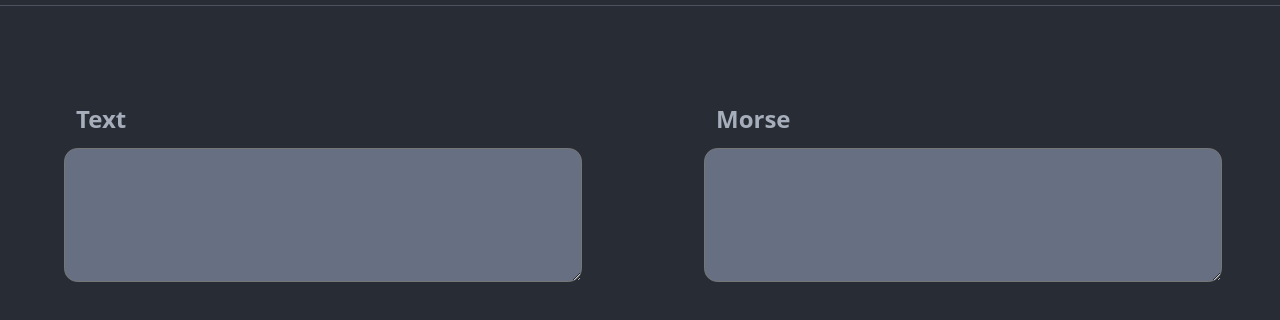
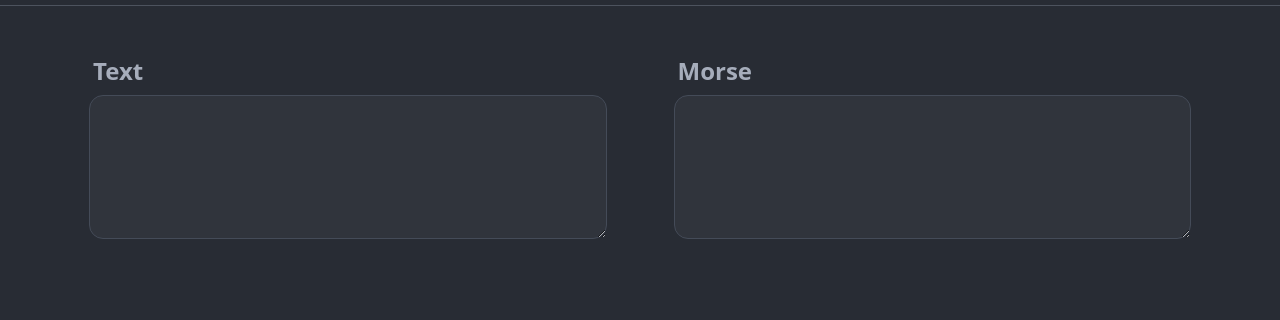
Before and after one commit to IllyaVakulenko/CSBC-Site-ver-2, a plain HTML site: page index.html in a window 1280 px wide. Shown: the part 52-372 px from the top of the page. Drawn offline with Linux system fonts and the light colour scheme.

Commit message:
- remove labels - fix textarea size bug (add {box-sizing: border-box}) - refactoring margins and paddings - split translator__text and translator__morse styles - add textarea:hover border - textarea {resize: vertical}

```diff
--- a/index.html
+++ b/index.html
@@ -17,17 +17,13 @@
 
   <main class="translator">
     <div class="translator__text">
-      <label for="translator__text__label">
-        <h2 class="translator__title">Text</h2>
-        <textarea class="translator__input text"></textarea>
-      </label>
+      <h2 class="translator__title">Text</h2>
+      <textarea class="translator__input text"></textarea>
     </div>
 
     <div class="translator__morse">
-      <label for="translator__morse__label">
-        <h2 class="translator__title">Morse</h2>
-        <textarea class="translator__input morse"></textarea>
-      </label>
+      <h2 class="translator__title">Morse</h2>
+      <textarea class="translator__input morse"></textarea>
     </div>
   </main>
 
--- a/styles/style.css
+++ b/styles/style.css
@@ -1,17 +1,20 @@
 * {
     margin: 0;
+    box-sizing: border-box;
 }
 
 body {
     background-color: #282c34;
+    color: #A6ADBB;
     font-family: system-ui, -apple-system, BlinkMacSystemFont, 'Segoe UI', Roboto, Oxygen, Ubuntu, Cantarell, 'Open Sans', 'Helvetica Neue', sans-serif;
-    color: #A6ADBB;
 }
+
+/* header */
 
 header.header {
     padding: 8px;
+    border-bottom: solid 1px #4d535e;
     text-align: center;
-    border-bottom: solid 1px #4d535e;
 }
 
 header.header>h1 {
@@ -19,35 +22,57 @@ header.header>h1 {
     font-size: 30px;
 }
 
+/* main */
+
 main.translator {
-    margin-top: 32px;
-    padding: 64px;
+    position: relative;
+    margin-top: 16px;
+    margin-left: auto;
+    margin-right: auto;
+    padding: 1.5rem;
+    max-width: 1150px;
+    min-height: 250px;
+    /* min-width: 90%;
+    max-width: 97%; */
+}
+
+div.translator__text,div.translator__morse {
+    /* width: min-content; */
+    position: absolute;
+    width: 45%;
+    /* max-width: 40%; */
+    /* border: 4px solid #ffffff; */
 }
 
 div.translator__text {
-    /* width: min-content; */
-    position: absolute;
-    left: 64px;
-    width: 40%;
-    /* border: 4px solid #ffffff; */
+    left: 1.5rem;
+    margin-right: auto;
 }
-
 div.translator__morse {
-    /* width: min-content; */
-    position: absolute;
-    right: 64px;
-    width: 40%;
-    /* border: 4px solid #ffffff; */
+    right: 1.5rem;
+    margin-left: auto;
 }
 
 h2.translator__title {
-    margin-left: .5em;
+    padding: 8px 4px;
 }
 
 textarea.translator__input {
-    margin-top: 1em;
-    background-color: #677083;
+    padding: .5rem 1rem;
     width: 100%;
-    height: 128px;
+    height: 9rem;
+    min-height: 3rem;
+    border: 1px solid #444b58;
     border-radius: 1em;
+    resize: vertical;
+
+    background-color: #30343c;
+    color: inherit;
+    font-family: inherit;
+    font-size: .875rem;
+    line-height: 2;
 }
+
+textarea.translator__input:hover {
+    border: 2px solid #4265ac;
+}
```
